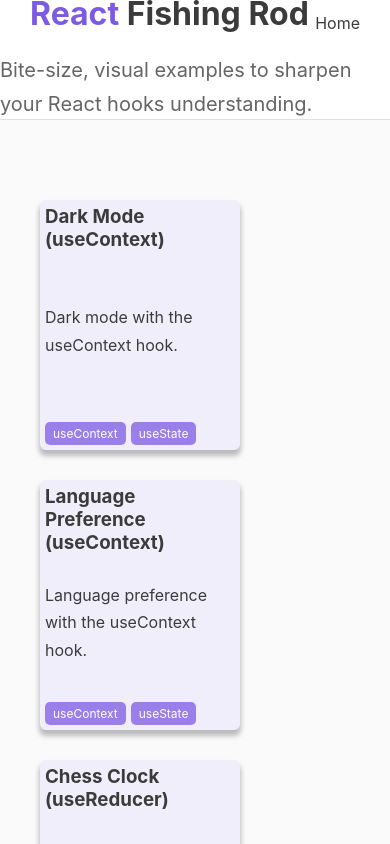
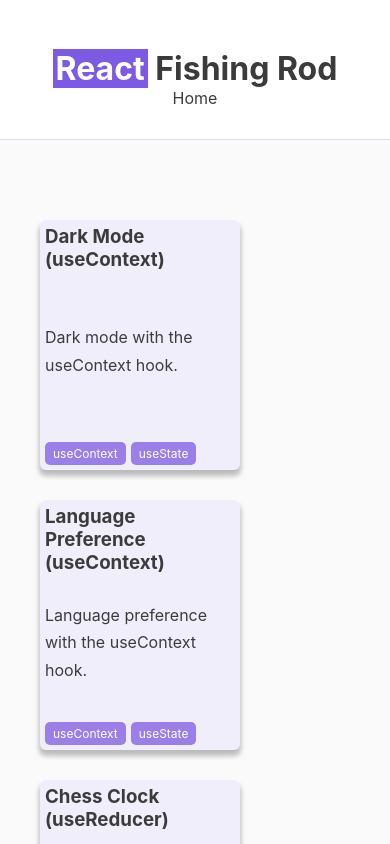
Before and after one commit to thomas-labrusse/react-inception, a Next.js app: page / in a window 390 px wide. Shown: the top 844 px of the page. Built offline with nearby package versions, Linux system fonts and the light colour scheme.

Commit message:
responsive header

```diff
--- a/components/layout/Header.jsx
+++ b/components/layout/Header.jsx
@@ -17,6 +17,11 @@ const Header = () => {
 						'Bite-size, visual examples to sharpen your React hooks understanding.'
 					}
 				</p>
+				{/* <p className={styles.tagline}>
+					{'Bite-size, '} <span className='color'>visual</span>{' '}
+					{'examples to sharpen your '}{' '}
+					<span className='color'>React hooks</span> {' understanding.'}
+				</p> */}
 			</div>
 		</div>
 	)
--- a/components/layout/Header.module.css
+++ b/components/layout/Header.module.css
@@ -2,8 +2,9 @@
 	display: flex;
 	flex-direction: column;
 	justify-content: center;
+	gap: 25px;
 	align-items: center;
-	height: 120px;
+	height: 140px;
 	border-bottom: solid 1px #e3dcf9;
 }
 
@@ -19,12 +20,24 @@
 
 .title {
 	color: #3b3b3b;
-}
-
-.lower {
+	margin: 0;
 }
 
 .tagline {
 	font-size: 20px;
-	color: #656565;
+	font-weight: 500;
+	color: #acacac;
 }
+
+@media (max-width: 720px) {
+	.lower {
+		display: none;
+	}
+}
+
+@media (max-width: 550px) {
+	.upper {
+		flex-direction: column;
+		align-items: center;
+	}
+}
--- a/styles/globals.css
+++ b/styles/globals.css
@@ -126,7 +126,10 @@ span.code {
 }
 
 span.color {
+	background-color: #7c5ae3;
 	color: #7c5ae3;
+	color: #fff;
+	padding: 0px 3px;
 }
 
 div.app-container {
```
